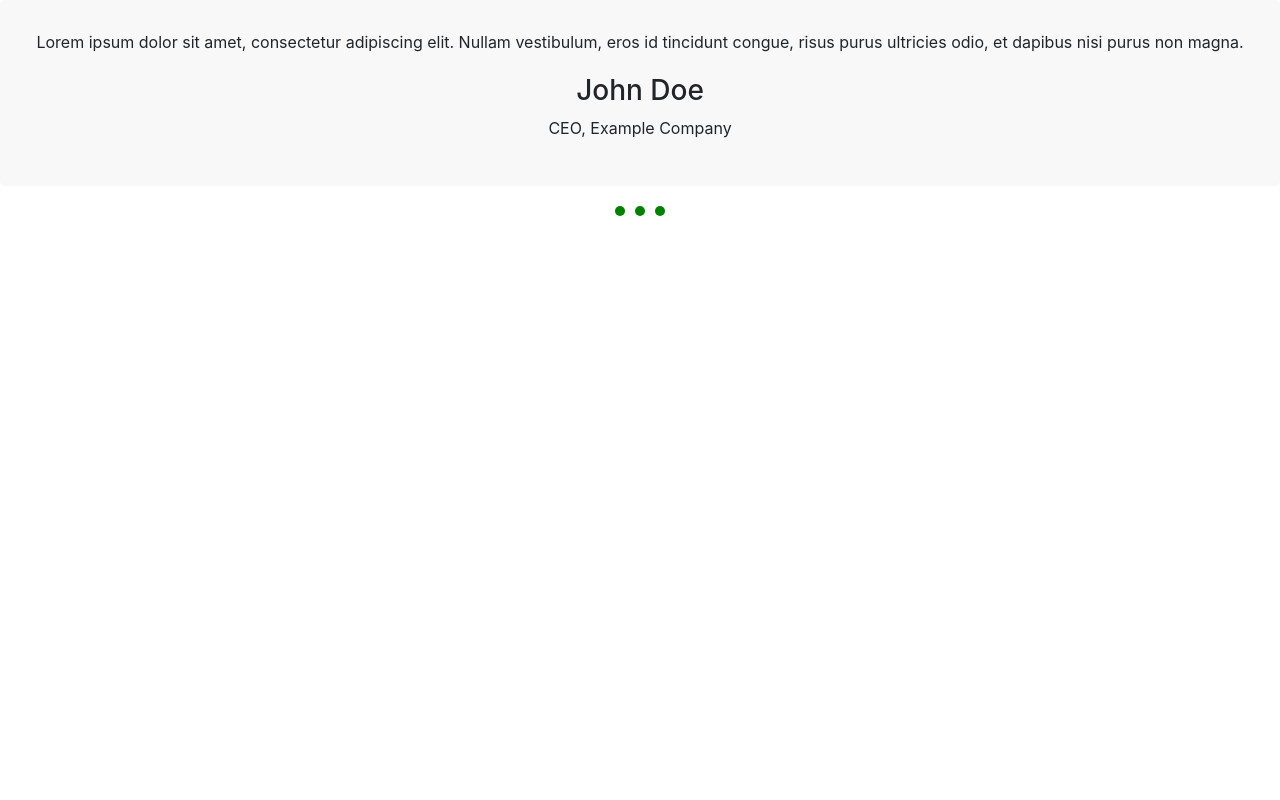
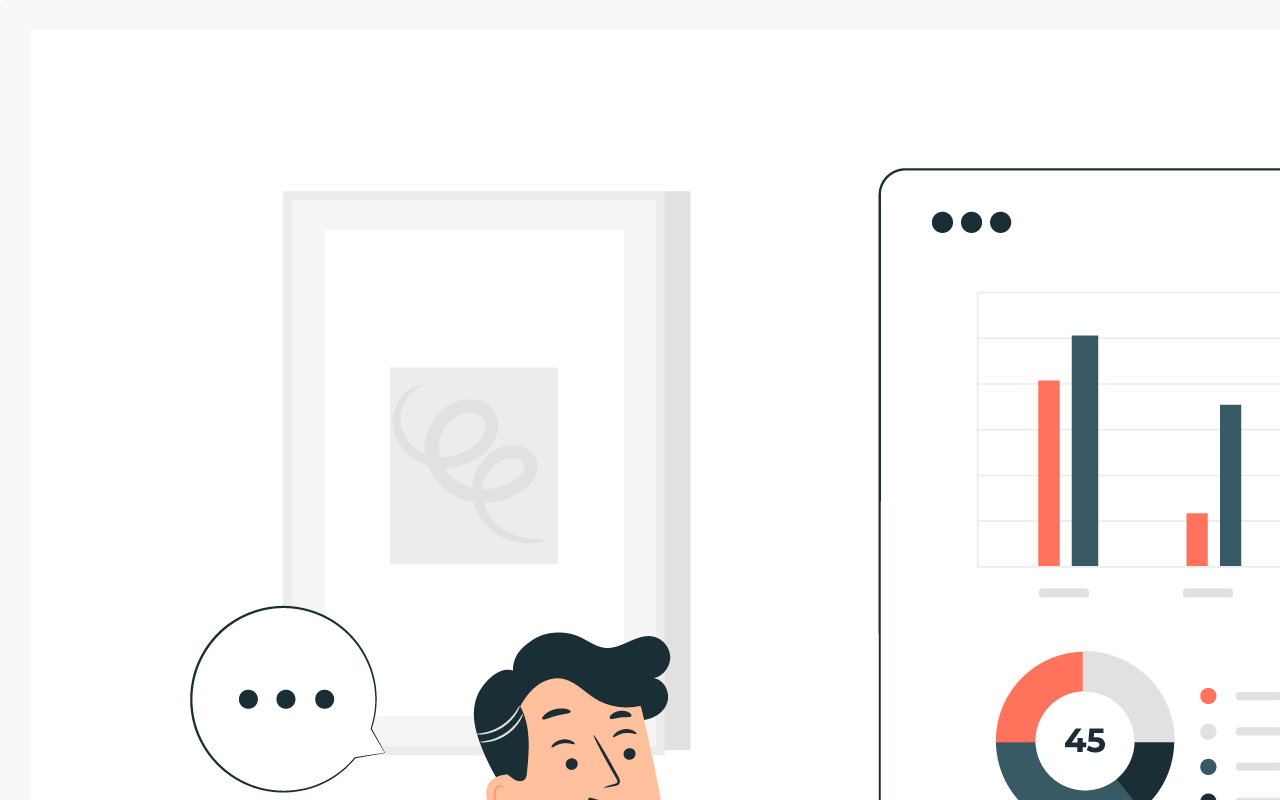
Before and after one commit to bharatwebdesign/testimonial.github.io, a plain HTML site: page demo-3.html in a window 1280 px wide. Shown: the top 800 px of the page. Drawn offline with nearby package versions, Linux system fonts and the light colour scheme.

Commit message:
demo-3.html

```diff
--- a/demo-3.html
+++ b/demo-3.html
@@ -66,6 +66,7 @@
         <div class="slider">
             <div class="slide">
                 <div class="testimonial">
+                    <img src="./7000961.jpg">
                     <p>Lorem ipsum dolor sit amet, consectetur adipiscing elit. Nullam vestibulum, eros id tincidunt
                         congue,
                         risus purus ultricies odio, et dapibus nisi purus non magna.</p>
```
